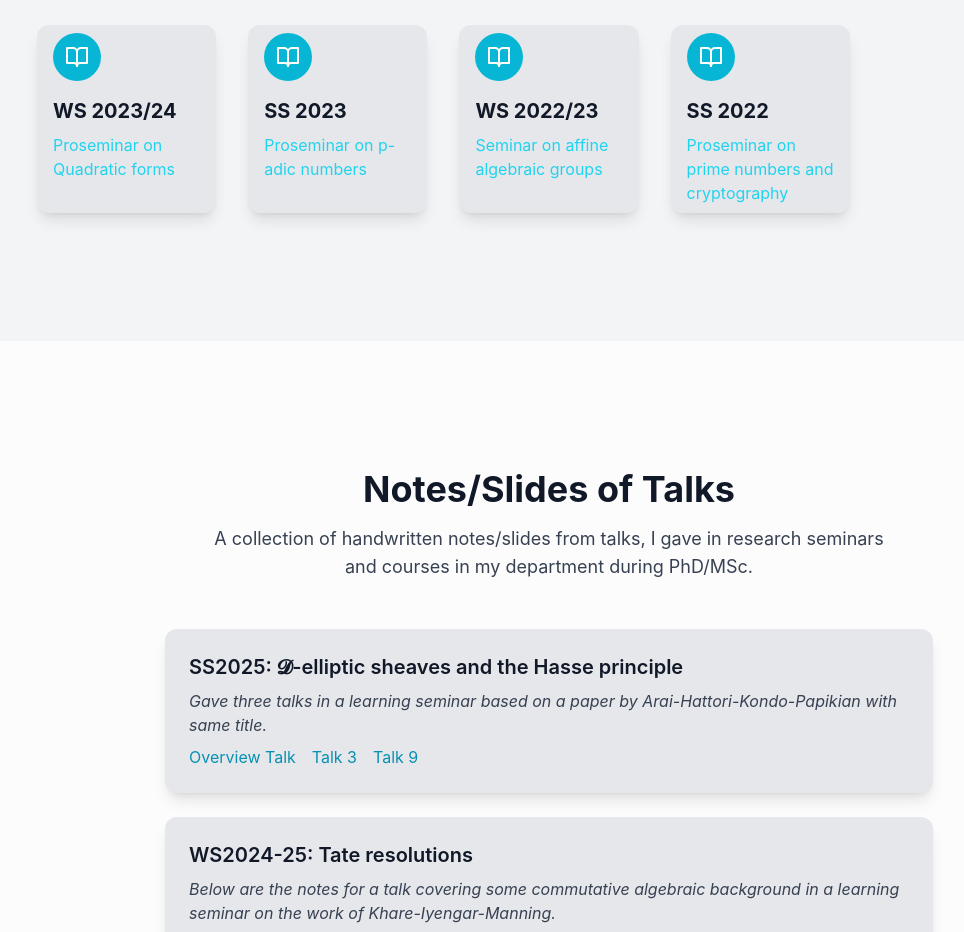
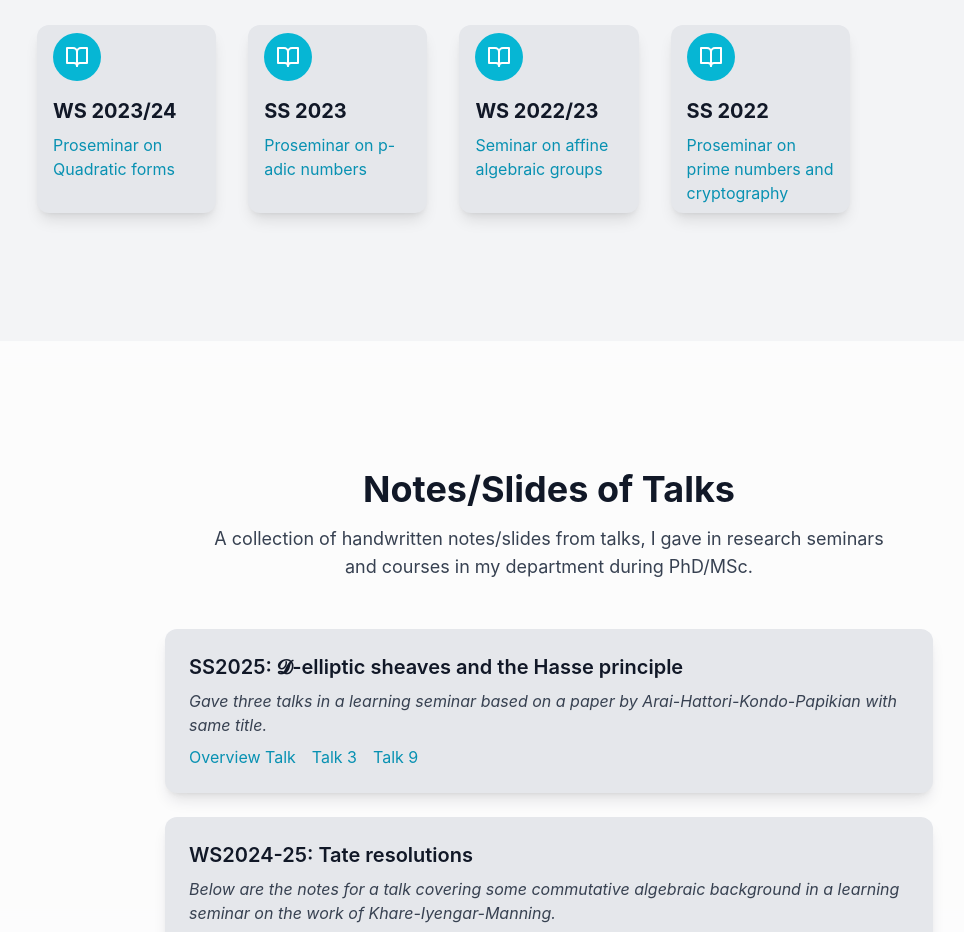
Before and after one commit to sriram-chinthalagiri/webpage, a React (Vite) app: page / in a window 1280 px wide. Shown: the part 1400-2332 px from the top of the page, without its empty margins (91-1055 px from the left). Built offline with nearby package versions, Linux system fonts and the light colour scheme.

Commit message:
Update App.jsx

```diff
--- a/src/App.jsx
+++ b/src/App.jsx
@@ -109,7 +109,7 @@ const App = () => {
                 <BookOpen size={24} className="text-white" />
               </div>
               <h3 className="text-xl font-bold mb-2">WS 2023/24</h3>
-              <a href="https://typo.iwr.uni-heidelberg.de/groups/arith-geom/members/sriramcv/quadratic-forms.html" target="_blank" rel="noopener noreferrer" download className="text-cyan-400 hover:text-cyan-300">
+              <a href="https://typo.iwr.uni-heidelberg.de/groups/arith-geom/members/sriramcv/quadratic-forms.html" target="_blank" rel="noopener noreferrer" download className="text-cyan-600 hover:text-cyan-500">
                 Proseminar on Quadratic forms
               </a>
             </div>
@@ -119,7 +119,7 @@ const App = () => {
                 <BookOpen size={24} className="text-white" />
               </div>
               <h3 className="text-xl font-bold mb-2">SS 2023</h3>
-              <a href="https://typo.iwr.uni-heidelberg.de/groups/arith-geom/members/sriramcv/p-adic-numbers.html" target="_blank" rel="noopener noreferrer" download className="text-cyan-400 hover:text-cyan-300">
+              <a href="https://typo.iwr.uni-heidelberg.de/groups/arith-geom/members/sriramcv/p-adic-numbers.html" target="_blank" rel="noopener noreferrer" download className="text-cyan-600 hover:text-cyan-500">
                 Proseminar on p-adic numbers
               </a>
             </div>
@@ -129,7 +129,7 @@ const App = () => {
                 <BookOpen size={24} className="text-white" />
               </div>
               <h3 className="text-xl font-bold mb-2">WS 2022/23</h3>
-              <a href="https://typo.iwr.uni-heidelberg.de/groups/arith-geom/members/sriramcv/affine-algebraic-groups.html" target="_blank" rel="noopener noreferrer" download className="text-cyan-400 hover:text-cyan-300">
+              <a href="https://typo.iwr.uni-heidelberg.de/groups/arith-geom/members/sriramcv/affine-algebraic-groups.html" target="_blank" rel="noopener noreferrer" download className="text-cyan-600 hover:text-cyan-500">
                 Seminar on affine algebraic groups
               </a>
             </div>
@@ -139,7 +139,7 @@ const App = () => {
                 <BookOpen size={24} className="text-white" />
               </div>
               <h3 className="text-xl font-bold mb-2">SS 2022</h3>
-              <a href="https://typo.iwr.uni-heidelberg.de/groups/arith-geom/members/barinder-banwait/prime-numbers-and-cryptography-proseminar.html" target="_blank" rel="noopener noreferrer" download className="text-cyan-400 hover:text-cyan-300">
+              <a href="https://typo.iwr.uni-heidelberg.de/groups/arith-geom/members/barinder-banwait/prime-numbers-and-cryptography-proseminar.html" target="_blank" rel="noopener noreferrer" download className="text-cyan-600 hover:text-cyan-500">
                 Proseminar on prime numbers and cryptography
               </a>
             </div>
```
